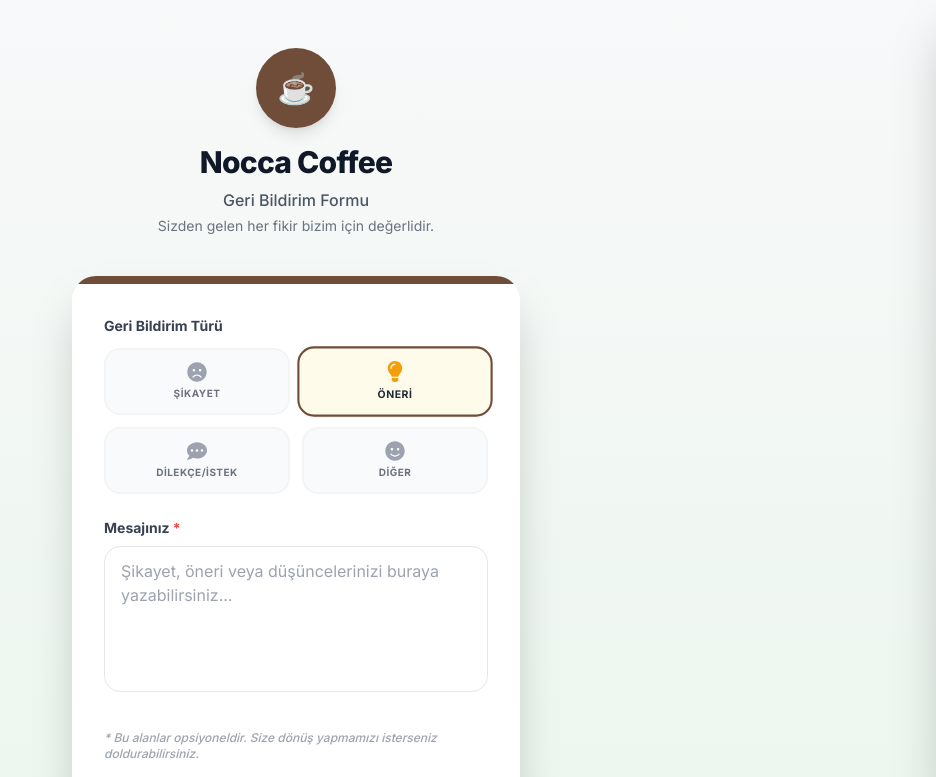
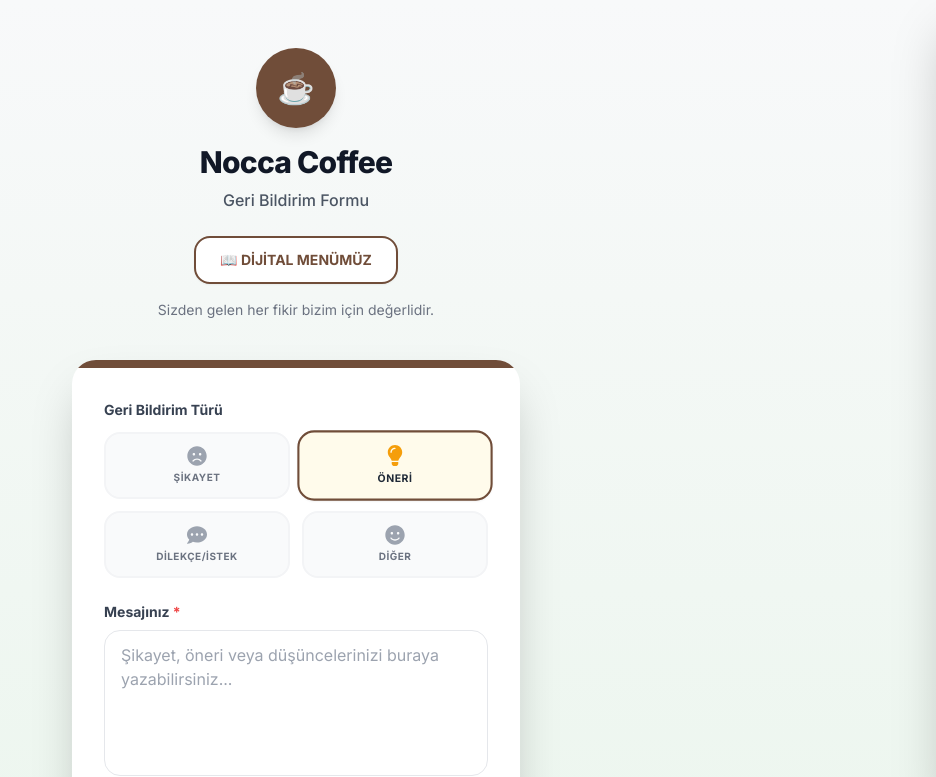
Before and after one commit to hakancineli/noccacoffe, a Next.js app: page /feedback in a window 1280 px wide. Shown: the top 777 px of the page, without its empty margins (344-1280 px from the left). Built offline with nearby package versions, Linux system fonts and the light colour scheme.

Commit message:
feat: add digital menu button to feedback page

```diff
--- a/src/app/feedback/page.tsx
+++ b/src/app/feedback/page.tsx
@@ -3,6 +3,7 @@
 import { useState } from 'react';
 import { FaPaperPlane, FaSmile, FaFrown, FaLightbulb, FaCommentDots, FaCheckCircle } from 'react-icons/fa';
 import Image from 'next/image';
+import Link from 'next/link';
 
 const FeedbackType = {
     COMPLAINT: { label: 'Şikayet', icon: FaFrown, color: 'text-red-500', bg: 'bg-red-50' },
@@ -85,7 +86,14 @@ export default function FeedbackPage() {
                     </div>
                     <h1 className="text-3xl font-extrabold text-gray-900 tracking-tight">Nocca Coffee</h1>
                     <p className="mt-2 text-gray-600 font-medium">Geri Bildirim Formu</p>
-                    <p className="text-sm text-gray-500 mt-1">Sizden gelen her fikir bizim için değerlidir.</p>
+
+                    <div className="mt-6">
+                        <Link href="/menu" className="inline-flex items-center gap-2 px-6 py-3 bg-white border-2 border-[#704d39] text-[#704d39] rounded-2xl font-bold text-sm shadow-sm hover:bg-[#704d39] hover:text-white transition-all transform active:scale-95">
+                            <span>📖 DİJİTAL MENÜMÜZ</span>
+                        </Link>
+                    </div>
+
+                    <p className="text-sm text-gray-500 mt-4">Sizden gelen her fikir bizim için değerlidir.</p>
                 </div>
 
                 {/* Form */}
@@ -105,8 +113,8 @@ export default function FeedbackPage() {
                                             type="button"
                                             onClick={() => setType(key)}
                                             className={`flex flex-col items-center justify-center p-3 rounded-2xl border-2 transition-all ${isSelected
-                                                    ? `border-[#704d39] ${config.bg} scale-105 shadow-sm`
-                                                    : 'border-gray-100 bg-gray-50 hover:border-gray-200'
+                                                ? `border-[#704d39] ${config.bg} scale-105 shadow-sm`
+                                                : 'border-gray-100 bg-gray-50 hover:border-gray-200'
                                                 }`}
                                         >
                                             <Icon className={`text-xl mb-1 ${isSelected ? config.color : 'text-gray-400'}`} />
```
